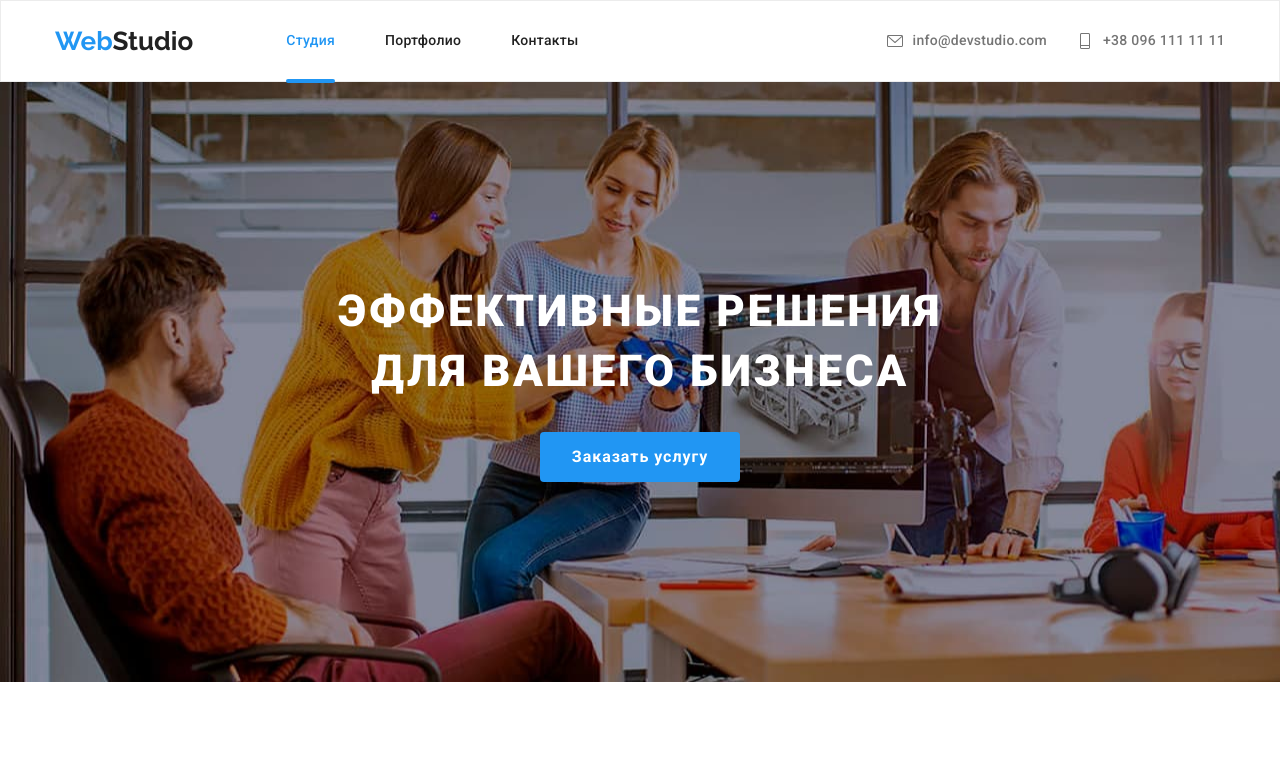
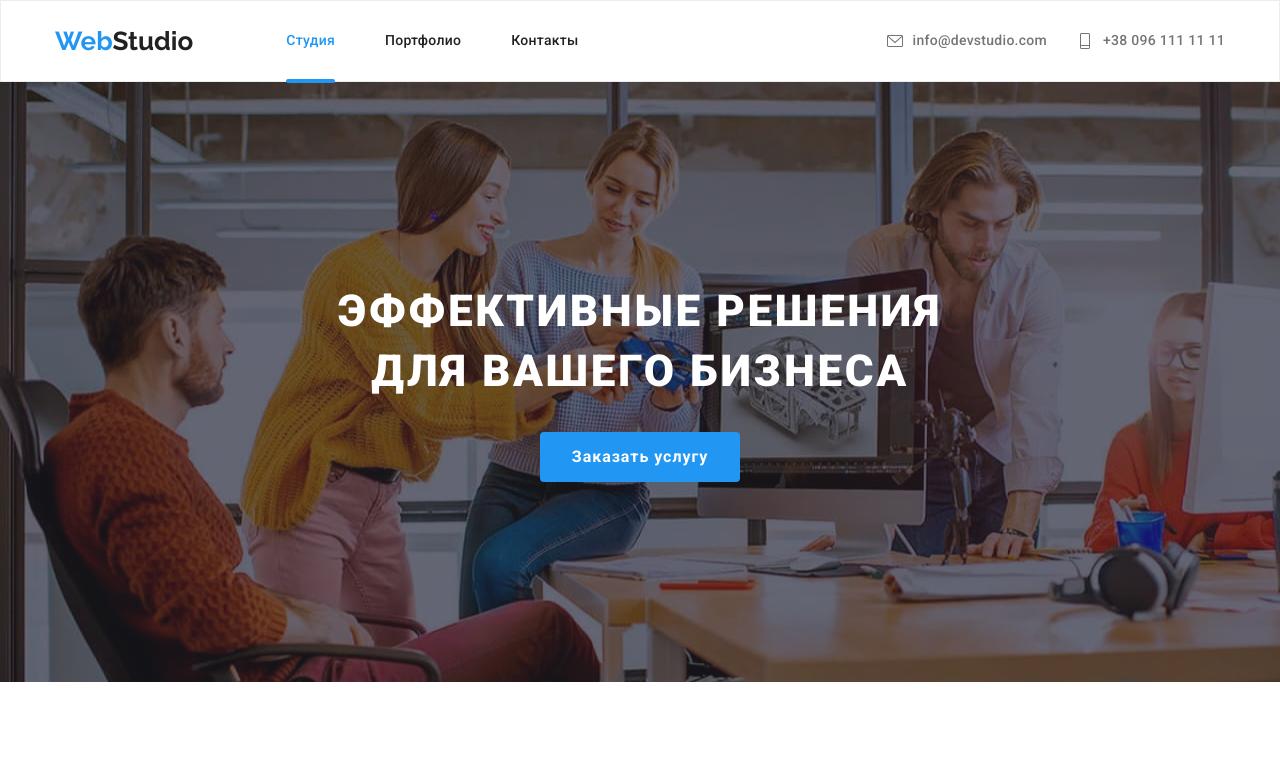
Before and after one commit to AndreyKapus/goit-markup-hw-07, a plain HTML site: page index.html in a window 1280 px wide. Shown: the top 772 px of the page. Drawn offline with nearby package versions, Linux system fonts and the light colour scheme.

Commit message:
Дз-7 с правками 3

```diff
--- a/sass/components/_hero.scss
+++ b/sass/components/_hero.scss
@@ -1,6 +1,9 @@
 .hero {
-  background-image:
-  url(../../images/hero-background.jpg);
+  background-image: linear-gradient(
+    rgba(47, 48, 58, 0.4),
+    rgba(47, 48, 58, 0.4)
+  ),
+  url(../images/hero-background.jpg);
 
   max-width: 1600px;
 
```
Also changed, not shown: css/main.css, css/main.min.css, 2 other files.
